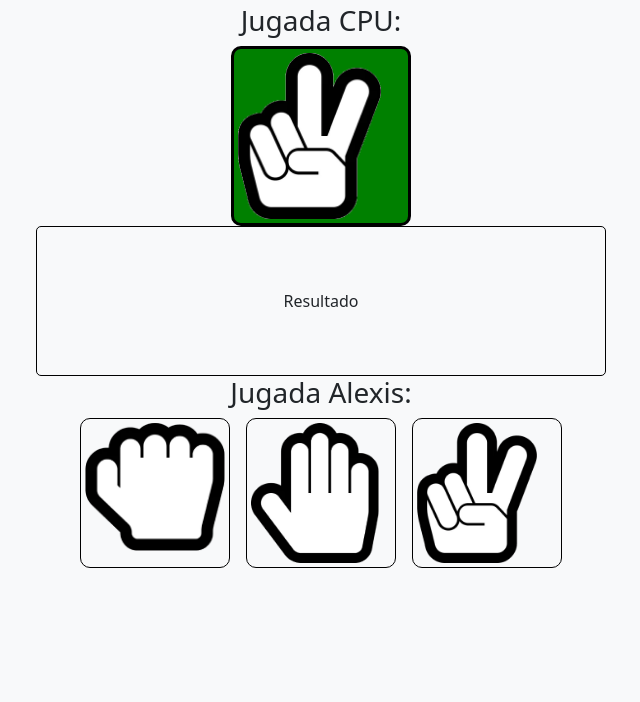
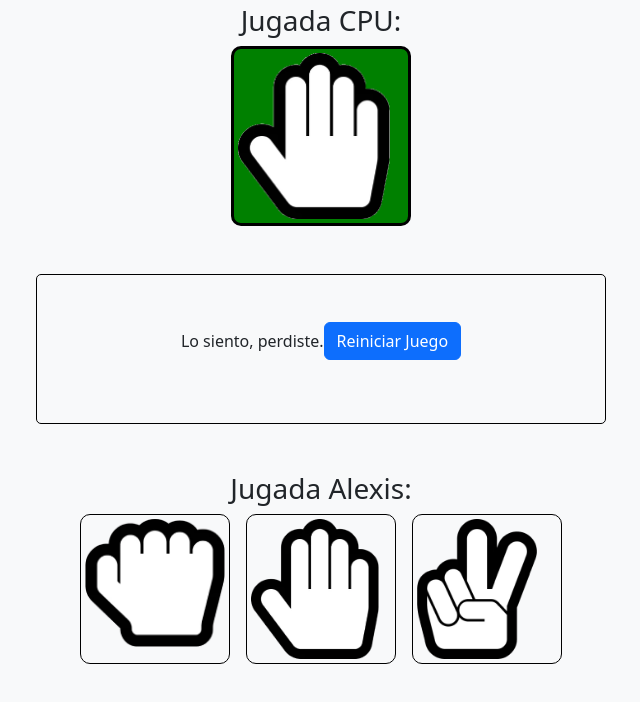
Before and after one commit to alexisenp/bootcam-juegoCachipun, a website: page juego.html in a window 1280 px wide. Both pictures are taken after a click on the element 640 px from the left and 162 px from the top of the page. Shown: the part 42-744 px from the top of the page, without its empty margins (319-959 px from the left). Drawn offline with Linux system fonts and the light colour scheme.

Commit message:
Se agrega funcionalidad para reinicar el juego

```diff
--- a/assets/js/script.js
+++ b/assets/js/script.js
@@ -1,8 +1,8 @@
 /***************** CODIGO PARA CAMBIAR IMAGENES DE LAS OPCIONES DE LA CPU ******/
 const imagenes = [
+  './assets/img/rock.png',
   './assets/img/paper.png',
-  './assets/img/rock.png',
-  './assets/img/scisors.png',
+  './assets/img/scissors.png',
 ];
 
 let indiceImagen = 0; // Índice inicial de la imagen
@@ -15,13 +15,19 @@ function cambiarImagen() {
 }
 
 // Establecer un intervalo para cambiar la imagen cada 2 segundos (2000 ms)
-setInterval(cambiarImagen, 300);
+var intervalId = setInterval(cambiarImagen, 200);
 
 /***************** CODIGO PARA CAMBIAR IMAGENES DE LAS OPCIONES DE LA CPU ******/
 
-/***************** CODIGO PARA QUE SE DESTAQUE LA OPCION QUE SELECCIONE EL USUARIO ******/
+/***************** INICIO CODIGO PARA QUE SE DESTAQUE LA OPCION QUE SELECCIONE EL USUARIO ******/
 // esta variable indicara si el usuario ya selecciono su opcion para que solo se pueda destacar una
 var seleccionado = false;
+
+// Esta variable almacenará la elección del usuario
+var eleccionUsuario = null;
+
+// Esta variable almacenará la elección de la CPU
+var eleccionCPU = null;
 
 // Seleccionar todos los elementos con la clase opciones__cuadro
 const cuadros = document.querySelectorAll('.opciones__cuadro');
@@ -30,9 +36,78 @@ cuadros.forEach((cuadro) => {
   cuadro.addEventListener('click', function () {
     if (!seleccionado) {
       this.classList.add('opciones__cuadro--activo');
+      eleccionUsuario = this.getAttribute('data-option');
       seleccionado = true;
+      eleccionCPU = obtenerJugadaMaquina();
+      // detiene el cambio de imagen en la opcion de la maquina
+      clearInterval(intervalId);
+    //muestra el boton para reiniciar el juego
+      document.getElementById('boton-resultado').innerHTML = `<button id="reiniciar" class="btn btn-primary">Reiniciar Juego</button>`;
+
+    // Agrega listener al boton para reiniciar el juego
+    document.getElementById('reiniciar').addEventListener('click', reiniciarJuego);
+
+      const resultadoTexto = document.getElementById('resultado');
+      resultadoTexto.textContent = determinarGanador(
+        eleccionUsuario,
+        eleccionCPU
+      );
     } else {
-        alert("Solo puede seleccionar una opcion");
+      alert('Solo puede seleccionar una opcion');
     }
   });
 });
+
+/***************** FIN CODIGO PARA QUE SE DESTAQUE LA OPCION QUE SELECCIONE EL USUARIO ******/
+
+/***************** INICIO CODIGO PARA SELECCIONAR OPCION DE MAQUINA ******/
+
+function obtenerJugadaMaquina() {
+  let jugadas = ['rock', 'paper', 'scissors'];
+  let indice = Math.floor(Math.random() * 3);
+
+  //setea la imagen elegida al azar en el cuadro de la imagen rotativa
+  const imgElement = document.getElementById('imagen-rotativa');
+  console.log(indice);
+  imgElement.src = imagenes[indice];
+
+  return jugadas[indice];
+}
+
+/***************** FIN CODIGO PARA SELECCIONAR OPCION DE MAQUINA ******/
+
+function determinarGanador(eleccionUsuario, eleccionCPU) {
+  console.log(eleccionUsuario);
+  console.log(eleccionCPU);
+
+  if (eleccionUsuario === eleccionCPU) {
+    return 'Es un empate!';
+  } else if (
+    (eleccionUsuario === 'rock' && eleccionCPU === 'scissors') ||
+    (eleccionUsuario === 'paper' && eleccionCPU === 'rock') ||
+    (eleccionUsuario === 'scissors' && eleccionCPU === 'paper')
+  ) {
+    return '¡Felicidades, ganaste!';
+  } else {
+    return 'Lo siento, perdiste.';
+  }
+}
+
+const reiniciarJuego = () => {
+    seleccionado = false;
+    eleccionUsuario = null;
+    eleccionCPU = null;
+    indiceImagen = 0;
+
+    // Reiniciar el contenido del cuadro de resultado
+    document.getElementById('resultado').textContent = 'Elije tu jugada';
+    document.getElementById('boton-resultado').innerHTML = '';
+
+    // Remover la clase activa de todas las opciones
+    document.querySelectorAll('.opciones__cuadro').forEach(cuadro => {
+      cuadro.classList.remove('opciones__cuadro--activo');
+    });
+
+    // Reiniciar la rotación de imágenes
+    intervalId = setInterval(cambiarImagen, 200);
+  };
--- a/assets/scss/style.scss
+++ b/assets/scss/style.scss
@@ -25,7 +25,7 @@
   width: 180px;
 }
 
-#resultado {
+#cuadro-resultado {
   display: flex;
   align-items: center;
   justify-content: center;
--- a/juego.html
+++ b/juego.html
@@ -25,27 +25,30 @@
                 </div>
               </div>
             </div>
-            <div class="col-12" id="resultado">Resultado</div>
+            <div class="col-12 my-5" id="cuadro-resultado">
+                <p id="resultado">Elige tu jugada</p>
+                <p id="boton-resultado"></p>
+            </div>
             <div class="col-12">
               <h3 class="text-center">Jugada Alexis:</h3>
               <div class="opciones">
-                <div class="opciones__cuadro mx-2">
+                <div class="opciones__cuadro mx-2" data-option="rock">
                   <img
                     src="./assets/img/rock.png"
                     alt="papel"
                     class="img-fluid"
                   />
                 </div>
-                <div class="opciones__cuadro mx-2">
+                <div class="opciones__cuadro mx-2" data-option="paper">
                   <img
                     src="./assets/img/paper.png"
                     alt="papel"
                     class="img-fluid"
                   />
                 </div>
-                <div class="opciones__cuadro mx-2">
+                <div class="opciones__cuadro mx-2" data-option="scissors">
                   <img
-                    src="./assets/img/scisors.png"
+                    src="./assets/img/scissors.png"
                     alt="papel"
                     class="img-fluid"
                   />
```
Also changed, not shown: assets/css/style.css, assets/img/scissors.png (renamed from assets/img/scisors.png).
